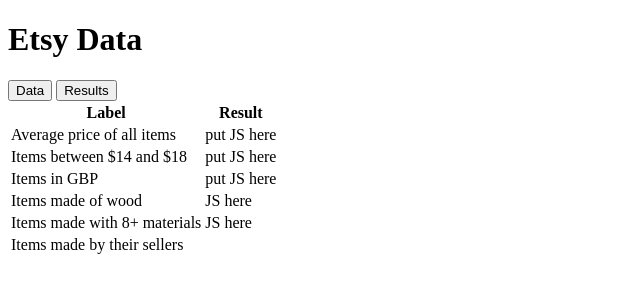
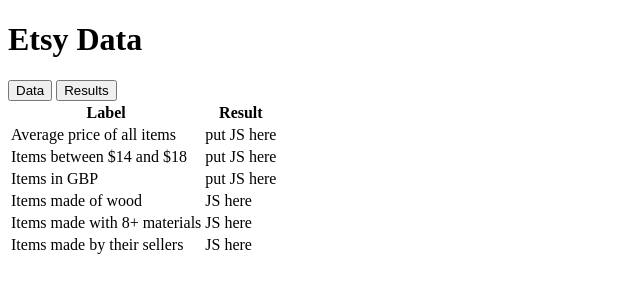
Before and after one commit to hannahhch/Etsy_Data, a plain HTML site: page index.html in a window 1280 px wide. Shown: the full height of the page, 0-640 px from the left. Drawn offline with Linux system fonts and the light colour scheme.

```diff
--- a/index.html
+++ b/index.html
@@ -35,7 +35,7 @@
         </tr>
         <tr>
           <td>Items made by their sellers</td>
-          <td></td>
+          <td>JS here</td>
         </tr>
       </table>
     </div>
```
Also changed, not shown: main.css (added).
